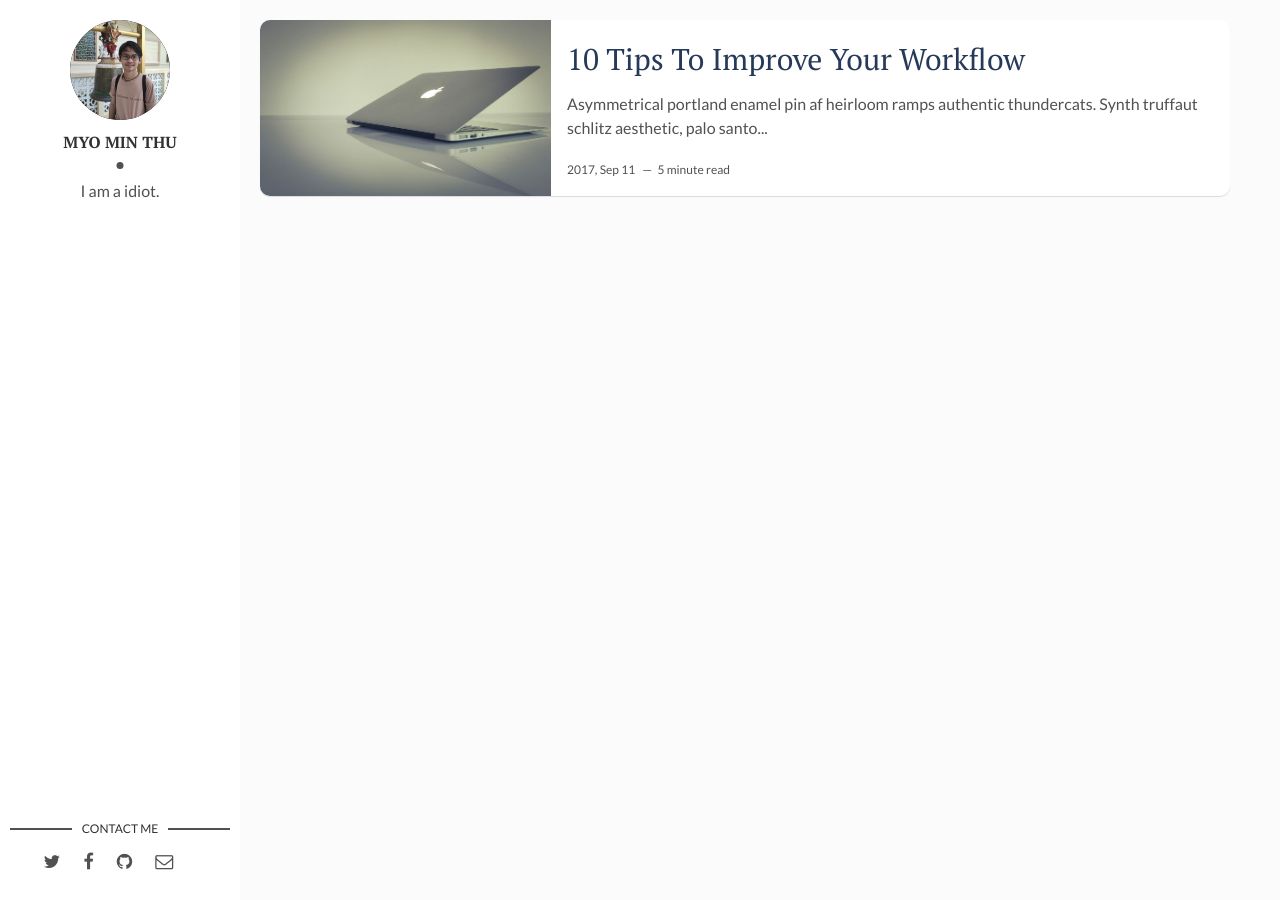
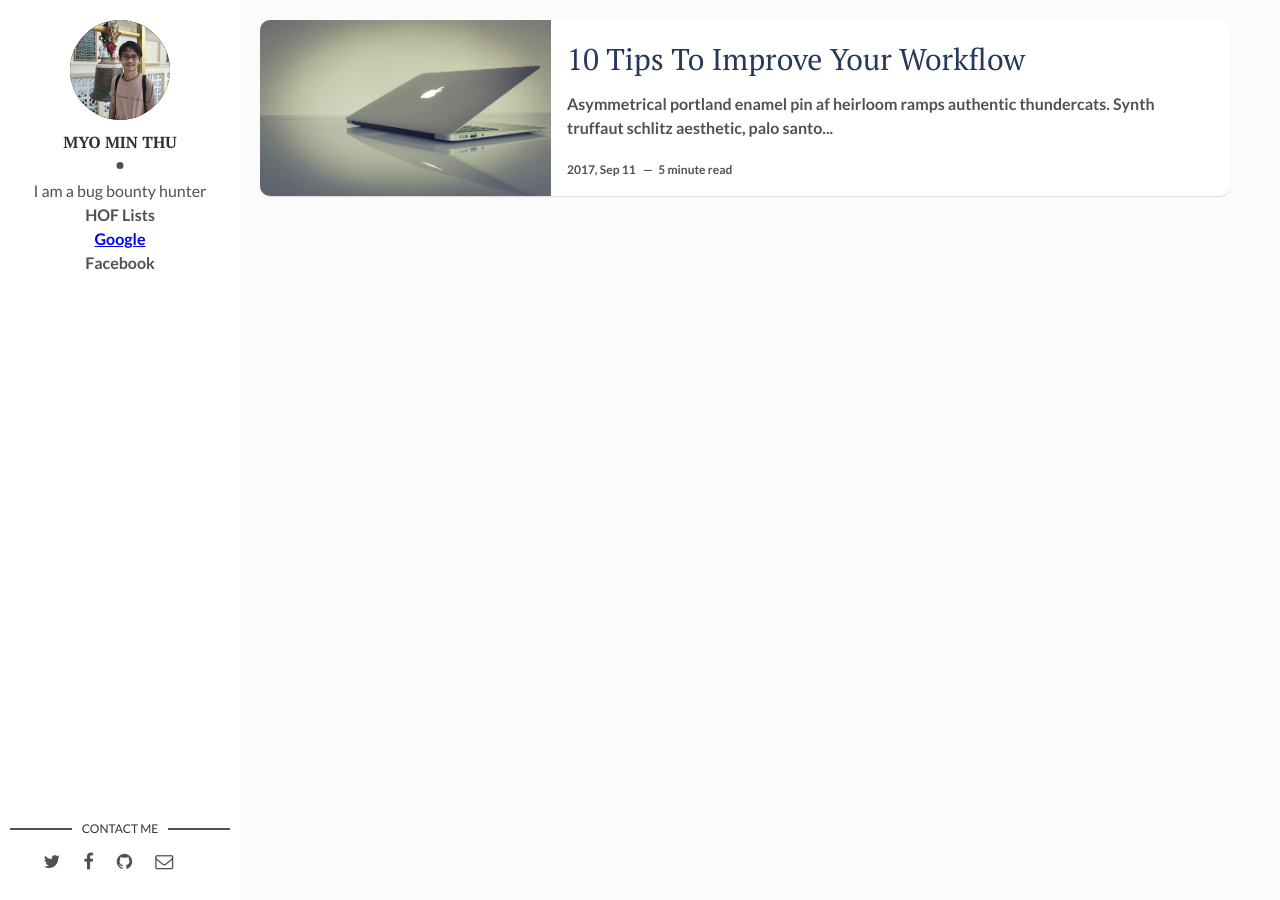
Before and after one commit to nightmare-sec/nightmare-sec.github.io, a Jekyll site: the page built from index.html, in a window 1280 px wide. Built offline with Jekyll 4.4.1, drawn with Linux system fonts in a browser that asks for light colours; the list of posts is cut into pages by our own code.

Commit message:
Update _config.yml

```diff
--- a/_config.yml
+++ b/_config.yml
@@ -9,7 +9,7 @@ site-twitter: #if your site has a twitter account, enter it here
 # Author Settings
 author: Myo Min Thu # add your name
 author-img: profile.jpg # add your photo
-about-author: I am a idiot. # add description
+about-author: I am a bug bounty hunter<br><b>HOF Lists<b><br><a href="#">Google</a><br>Facebook<br> # add description
 social-twitter: kolayma_mmt # add your Twitter handle
 social-facebook: godofdarkness.msf # add your Facebook handle
 social-github: nightmare-sec # add your Github handle
```
